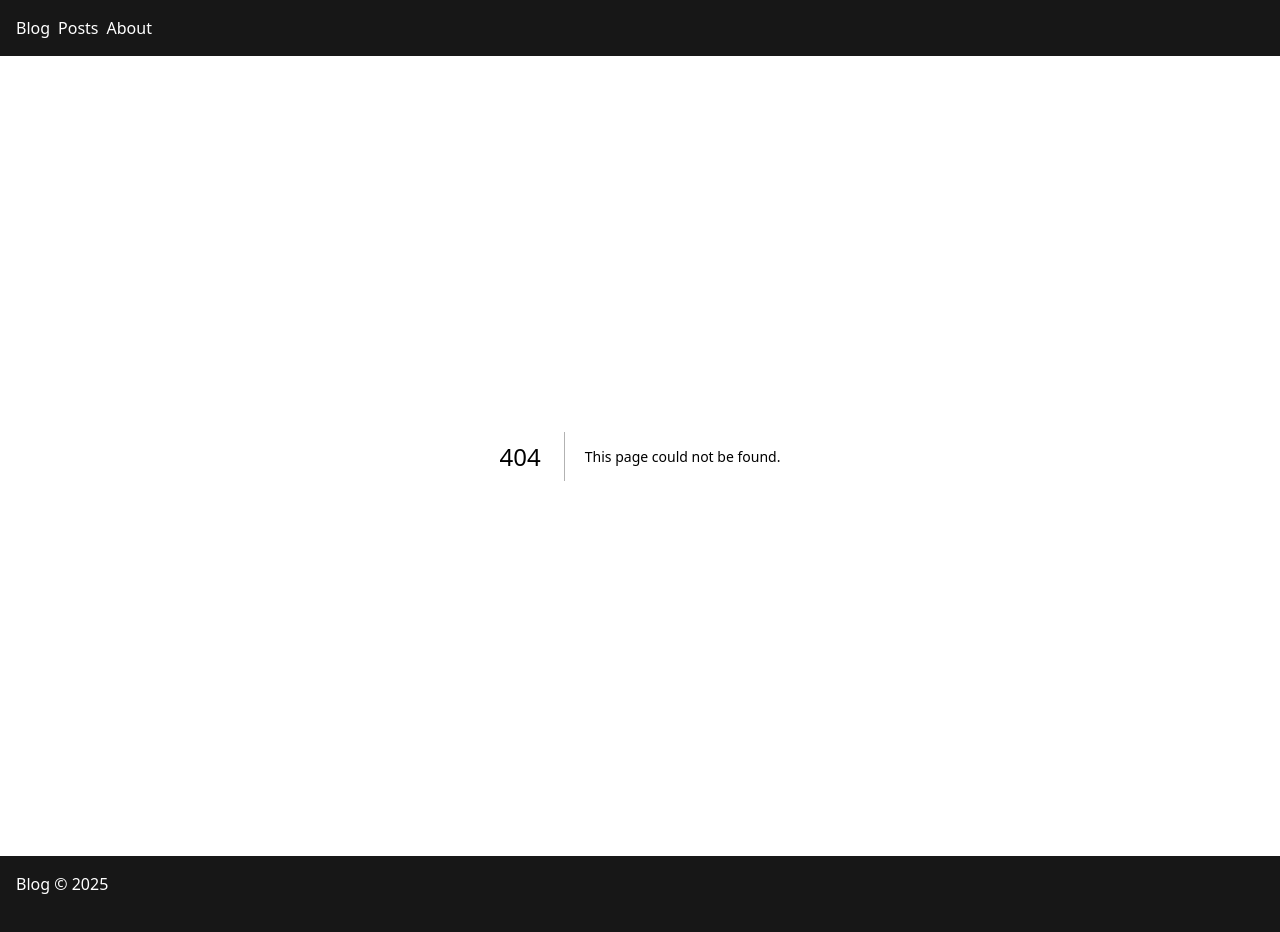
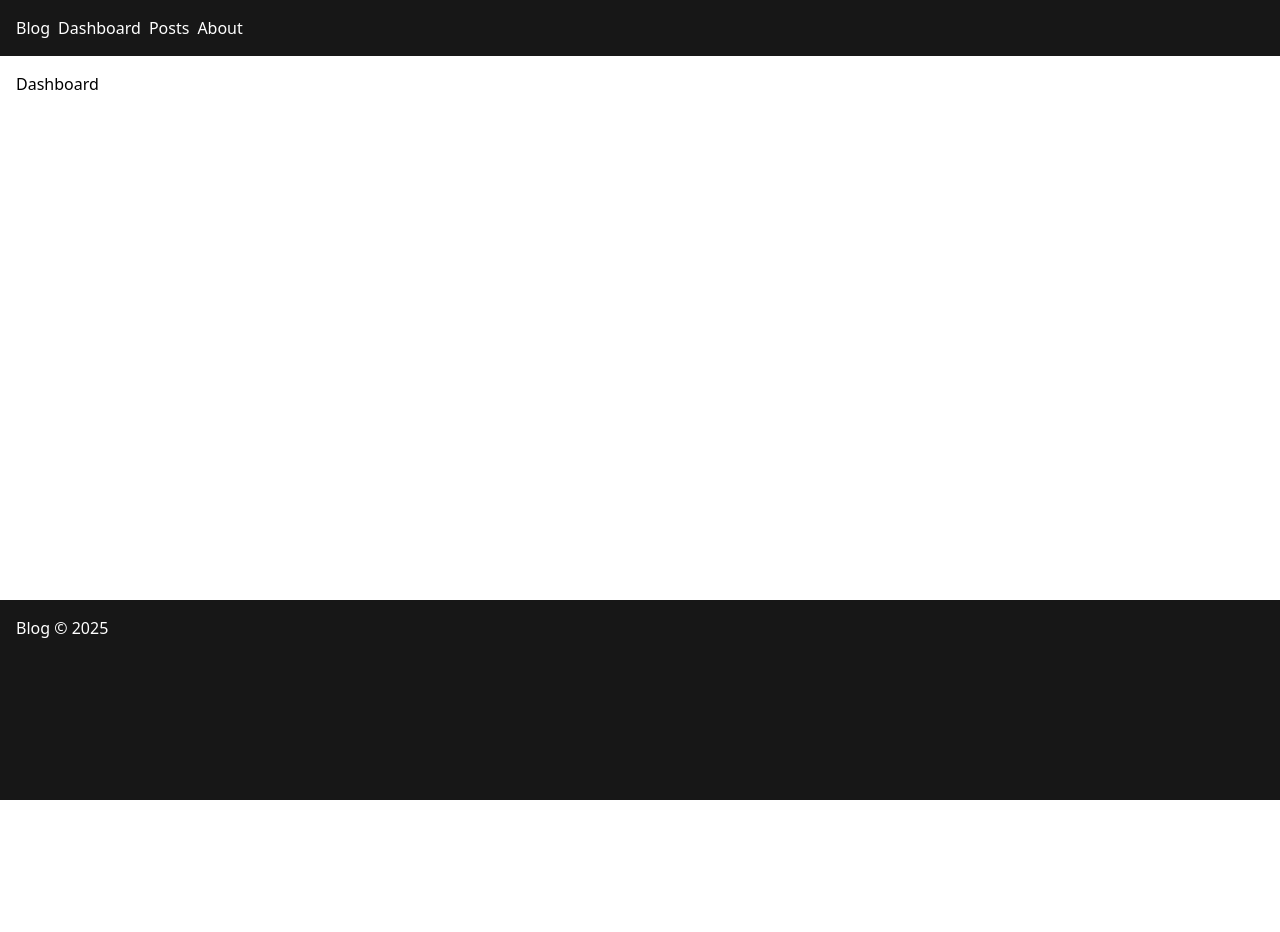
Before and after one commit to guitar6029/myblog, a Next.js app: page /dashboard in a window 1280 px wide. Before the commit this address had no page. Shown: the top 932 px of the page. After the commit the page ends 800 px from the top, so only its background shows below. Built offline with nearby package versions, Linux system fonts and the light colour scheme.

Commit message:
added new page - Dashboard, updated the style for the app layout

```diff
--- /dev/null
+++ b/src/app/dashboard/page.tsx
@@ -0,0 +1,7 @@
+export default function Dashboard(){
+    return (
+        <div className="min-h-sceen flex flex-col p-4">
+            <h1>Dashboard</h1>
+        </div>
+    )
+}
--- a/src/app/layout.tsx
+++ b/src/app/layout.tsx
@@ -9,12 +9,15 @@ export default function RootLayout({
 }>) {
   return (
     <html lang="en">
-      <body>
+      <body className="h-full">
+        <div className="flex flex-col min-h-screen">
+
         <Header/>
-        <main>
+        <main className="flex-grow">
         {children}
         </main>
         <Footer />
+        </div>
         </body>
     </html>
   );
--- a/src/components/Header/Header.tsx
+++ b/src/components/Header/Header.tsx
@@ -6,6 +6,7 @@ export default function Header() {
             <div>
                 <span>Blog</span>
             </div>
+            <Link href="/dashboard">Dashboard</Link>
             <Link href="/posts">Posts</Link>
             <Link href="/about">About</Link>
         </header>
```
